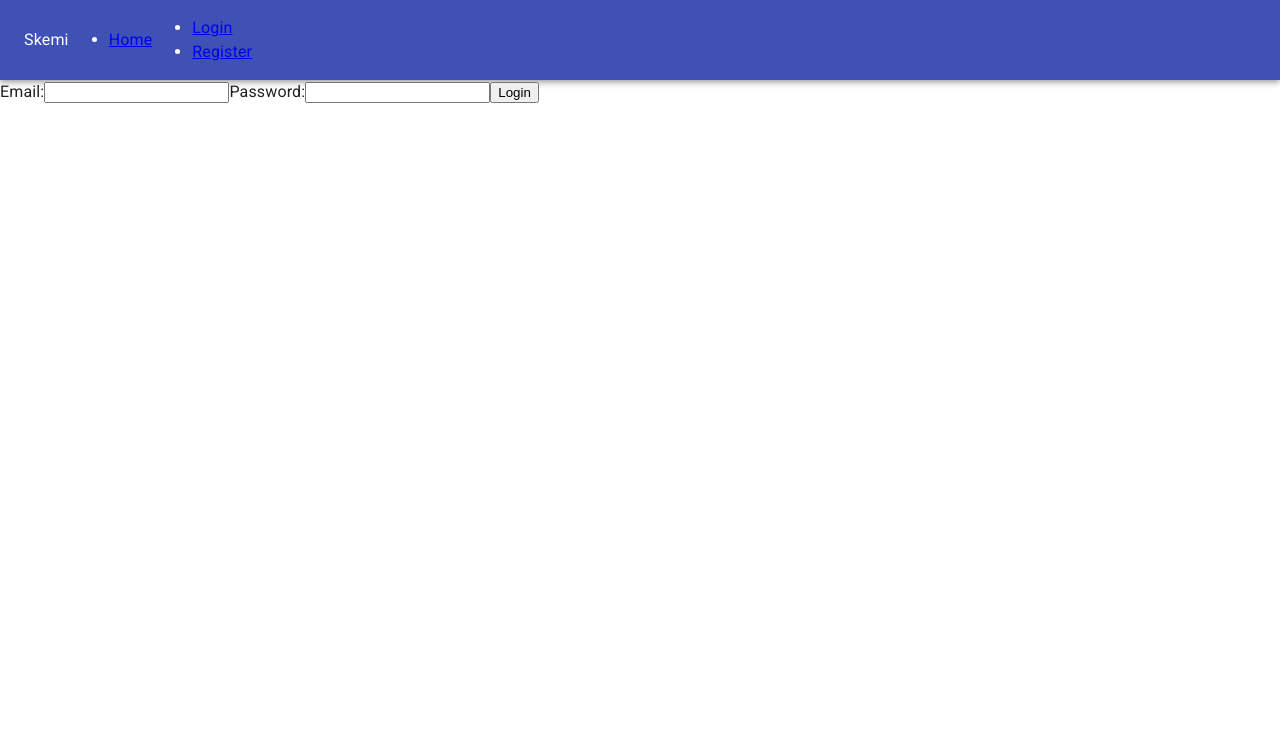
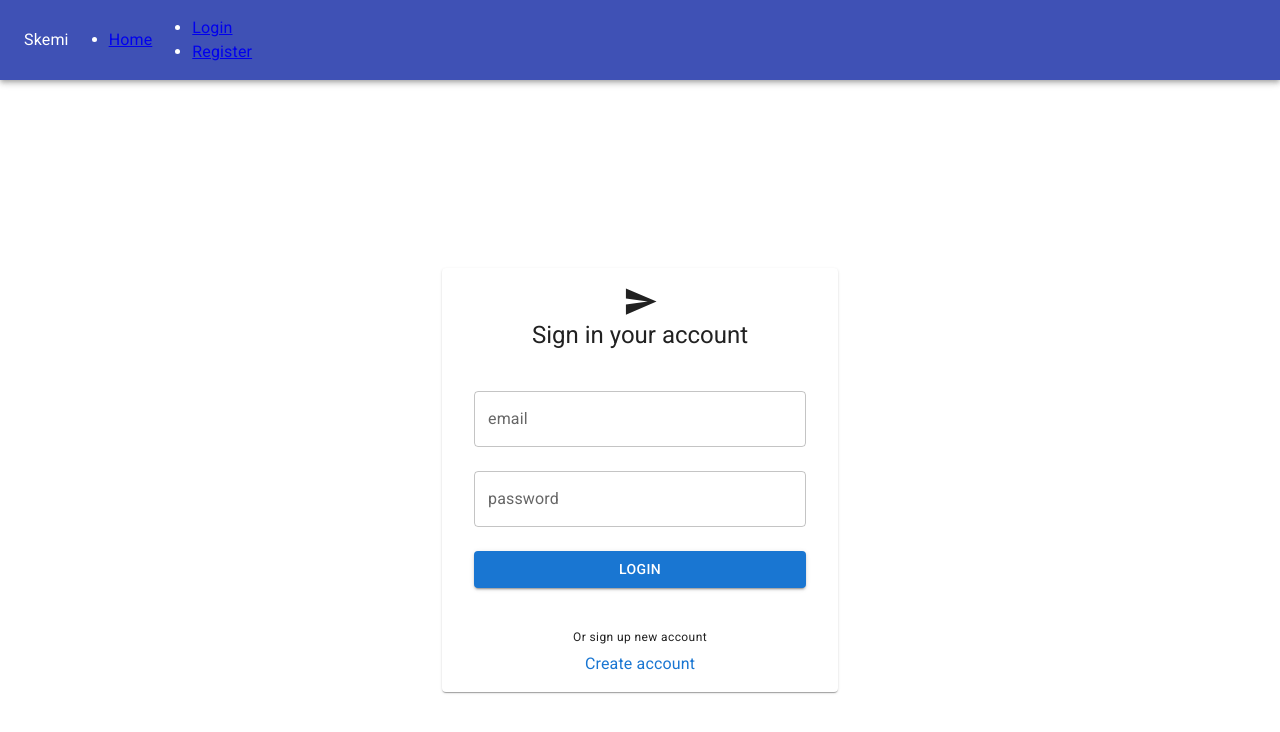
Before and after one commit to NatalieLouise91/T3A2-Skemi-FrontEnd, a React (Create React App) app: page /login in a window 1280 px wide. Shown: the top 732 px of the page. Built offline with nearby package versions, Linux system fonts and the light colour scheme; no server answers.

Commit message:
added login form with CSS styling

```diff
--- a/src/components/Login.js
+++ b/src/components/Login.js
@@ -1,7 +1,9 @@
 import React, { useState } from 'react';
 import { signIn } from '../services/authServices';
 import { useGlobalState } from '../utils/stateContext';
-import { useNavigate } from 'react-router-dom'
+import { Link as RouterLink, useNavigate } from 'react-router-dom'
+import {TextField, Typography, Link, Grid, Container, Button, Paper } from '@mui/material'
+import SendIcon from '@mui/icons-material/Send'
 
 export default function Login() {
     const initialFormData = {
@@ -33,14 +35,69 @@ export default function Login() {
     }
 
     return(
-        <div>
-            <form onSubmit={handleSubmit}>
-                <label htmlFor="email">Email:</label>
-                <input type="email" name="email" id="email" value={formData.email} onChange={handleFormData}/>
-                <label htmlFor="password">Password:</label>
-                <input type="password" name="password" id="password" value={formData.password} onChange={handleFormData} />
-                <input type="submit" value="Login"/>
-            </form>
-        </div>
+
+    <Grid
+        container
+        height = '100vh'
+        alignItems = 'center'
+        justifyContent = 'center'
+    >
+        <form onSubmit={handleSubmit}>
+            <Container maxWidth='xs'>
+                <Paper style={{ padding: "16px 32px "}}>
+                    <div style={{ display: 'flex', justifyContent: 'center' }}>
+                        <SendIcon fontSize='large' />
+                    </div>
+                    <Typography textAlign='center' variant='h5' style={{marginBottom: 24}}>
+                        Sign in your account
+                    </Typography>
+                        {/* <label htmlFor="email">Email:</label> */}
+                    <TextField
+                        label='email'
+                        name='email'
+                        type='email'
+                        id='email'
+                        value={formData.email}
+                        onChange={handleFormData}
+                        fullWidth
+                        margin='normal'
+                    />
+                        {/* <input type="email" name="email" id="email" value={formData.email} onChange={handleFormData}/> */}
+                        {/* <label htmlFor="password">Password:</label> */}
+                    <TextField
+                        label='password'
+                        name='password'
+                        type='password'
+                        id='password'
+                        value={formData.password}
+                        onChange={handleFormData}
+                        fullWidth
+                        margin='normal'
+                    />
+                        {/* <input type="password" name="password" id="password" value={formData.password} onChange={handleFormData} /> */}
+                    <Button
+                        variant='contained'
+                        type='submit'
+                        value='Login'
+                        fullWidth
+                        style={{
+                            marginTop: '16px',
+                            marginBottom: '8px'
+                        }}>
+                        Login
+                    </Button>
+                    <Typography textAlign='center' variant='caption' component='p' style={{ marginTop: 32, marginBottom: 4}}>
+                        Or sign up new account
+                    </Typography>
+                    <div style={{ display: 'flex', justifyContent: 'center'}}>
+                        <Link underline='none' component={RouterLink} to='/new-user'>
+                            Create account
+                        </Link>
+                    </div>
+                        {/* <input type="submit" value="Login"/> */}
+                </Paper>
+            </Container>
+        </form>
+    </Grid>
     )
 }
```
